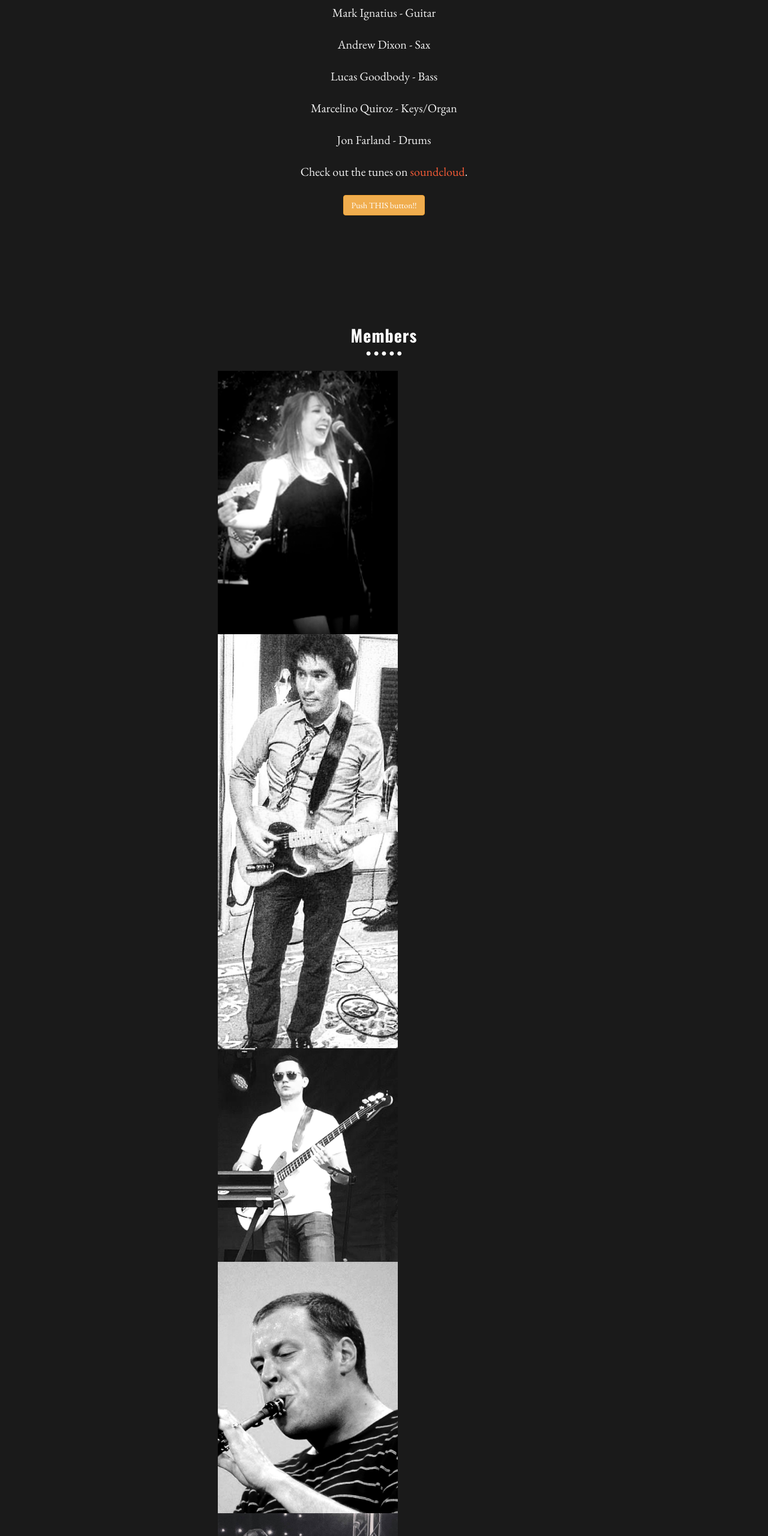
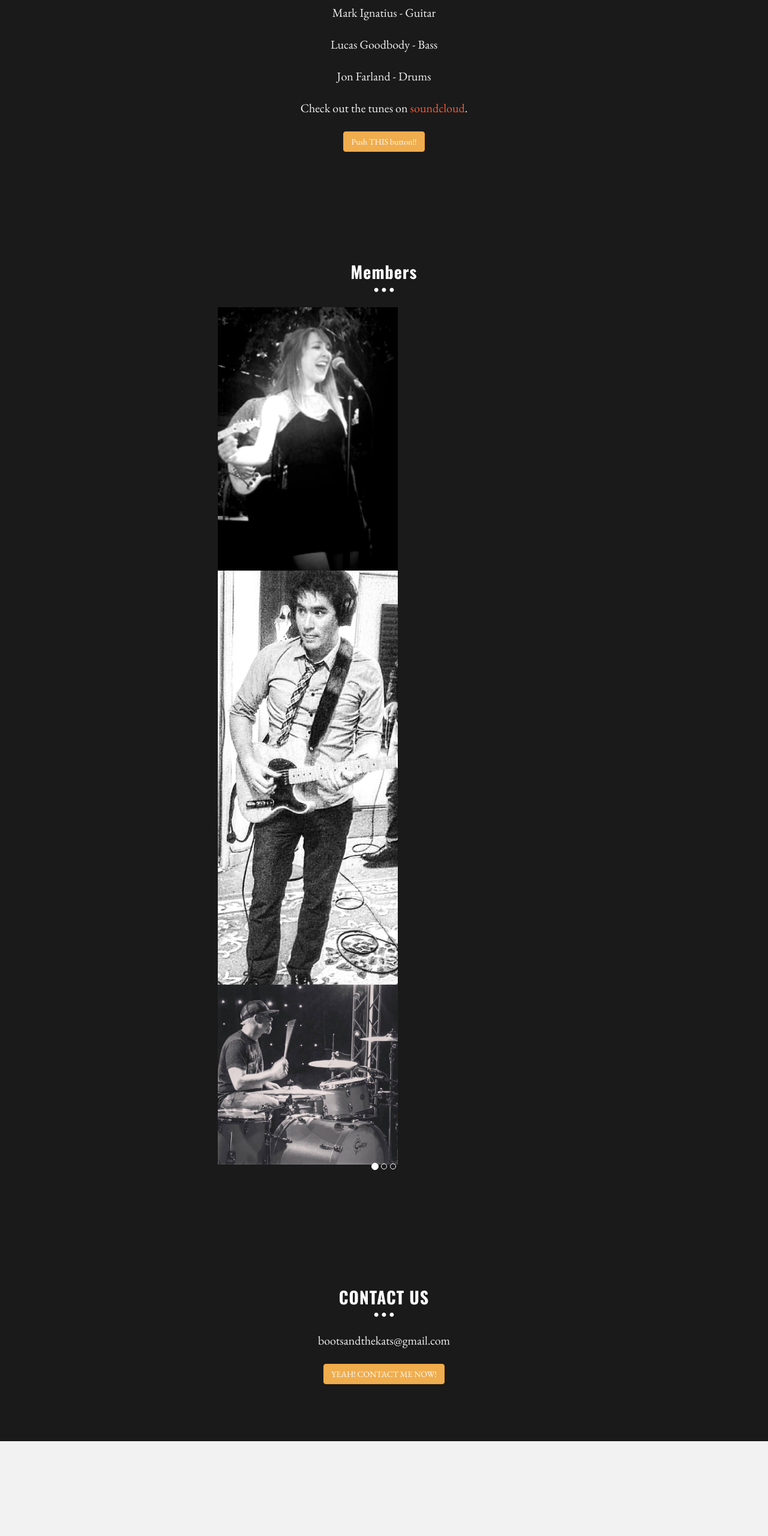
Before and after one commit to jfarland/BootsAndTheKats, a website: page index.html in a window 1280 px wide. Shown: the part 900-3460 px from the top of the page at 60% size. After the commit the page ends 3302 px from the top, so only its background shows below. Drawn offline with nearby package versions, Linux system fonts and the light colour scheme.

Commit message:
remove dixen, marcelino, cohen

```diff
--- a/index.html
+++ b/index.html
@@ -88,9 +88,7 @@
 				<div class="col-lg-6 col-lg-offset-3">
 					<p>Azeeta Nikoui - Lead Vocals</p>
 					<p>Mark Ignatius - Guitar</p>
-					<p>Andrew Dixon - Sax</p>
 					<p>Lucas Goodbody - Bass</p>
-					<p>Marcelino Quiroz - Keys/Organ</p>
 					<p>Jon Farland - Drums</p>
 					<p>Check out the tunes on  <a href=https://soundcloud.com/bootsandthekats>soundcloud</a>.</p>
 					<p><button type="button" class="btn btn-warning">Push THIS button!!</button></p>
@@ -106,7 +104,7 @@
 		<div class="container">
 			<div class="row centered">
 				<h3>Members</h3>
-				<p class="centered"><i class="icon icon-circle"></i><i class="icon icon-circle"></i><i class="icon icon-circle"></i><i class="icon icon-circle"></i><i class="icon icon-circle"></i></p>
+				<p class="centered"><i class="icon icon-circle"></i><i class="icon icon-circle"></i><i class="icon icon-circle"></i></p>
 
 				<div class="col-lg-6 col-lg-offset-3">
 					<div id="carousel-example-generic" class="carousel slide" data-ride="carousel">
@@ -119,12 +117,6 @@
 								<img class="img-responsive" src="assets/img/ignatius.png" alt="" height="300" width="300">
 							</div>
 							<div class="item active">
-								<img class="img-responsive" src="assets/img/cohen.png" alt="" height="300" width="300">
-							</div>
-							<div class="item active">
-								<img class="img-responsive" src="assets/img/dixon.png" alt="" height="300" width="300">
-							</div>
-							<div class="item active">
 								<img class="img-responsive" src="assets/img/farland.jpg" alt="" height="300" width="300">
 							</div>
 						</div>
@@ -134,8 +126,6 @@
 						    <li data-target="#carousel-example-generic" data-slide-to="0" class="active"></li>
 						    <li data-target="#carousel-example-generic" data-slide-to="1"></li>
 						    <li data-target="#carousel-example-generic" data-slide-to="2"></li>
-						    <li data-target="#carousel-example-generic" data-slide-to="3"></li>
-						    <li data-target="#carousel-example-generic" data-slide-to="4"></li>
 						</ol>
 					</div>
 				</div><!-- col-lg-8 -->
```
